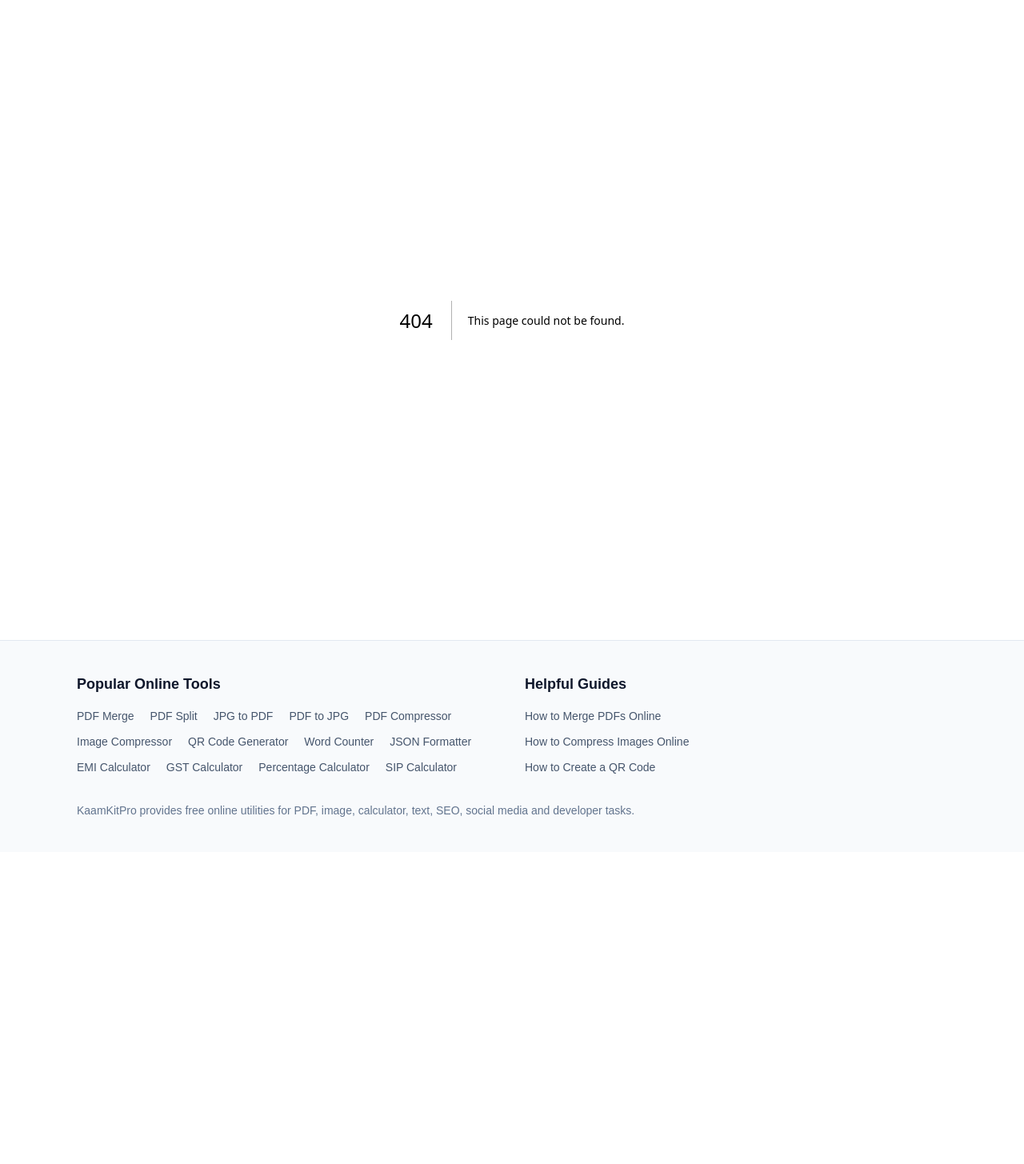
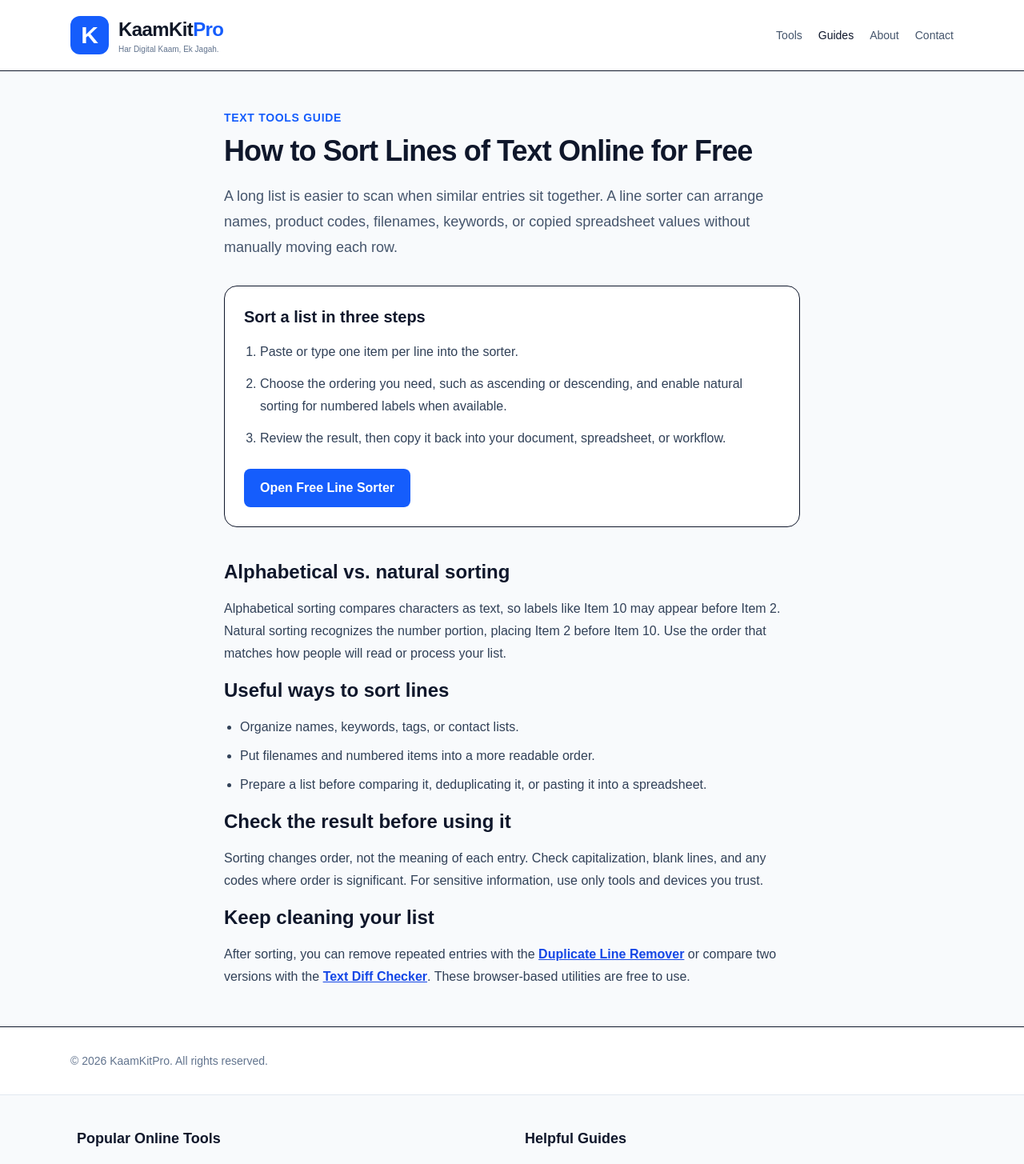
Before and after one commit to WellProSoftware/kaamkitpro, a Next.js app: page /guides/line-sorter in a window 1280 px wide. Before the commit this address had no page. Shown: the top 1455 px of the page at 80% size. Before the commit the page ends 1065 px from the top, so only its background shows below. Built offline with nearby package versions, Linux system fonts and the light colour scheme.

Commit message:
seo: add practical line sorter guide

```diff
--- /dev/null
+++ b/src/app/guides/line-sorter/page.tsx
@@ -0,0 +1,83 @@
+import Link from "next/link";
+import type { Metadata } from "next";
+import BrandLogo from "@/components/BrandLogo";
+
+export const metadata: Metadata = {
+  title: "How to Sort Lines of Text Online for Free",
+  description:
+    "Sort text lines alphabetically or naturally in your browser. Learn how to organize lists, filenames, and spreadsheet data without uploading a file.",
+  alternates: {
+    canonical: "https://kaamkitpro.com/guides/line-sorter",
+  },
+};
+
+export default function LineSorterGuidePage() {
+  return (
+    <main className="min-h-screen bg-slate-50 text-slate-900">
+      <header className="border-b bg-white">
+        <div className="mx-auto flex max-w-6xl items-center justify-between px-6 py-5">
+          <BrandLogo />
+          <nav className="flex gap-5 text-sm font-medium text-slate-600">
+            <Link href="/" className="hover:text-slate-900">Tools</Link>
+            <Link href="/guides" className="text-slate-900">Guides</Link>
+            <Link href="/about" className="hover:text-slate-900">About</Link>
+            <Link href="/contact" className="hover:text-slate-900">Contact</Link>
+          </nav>
+        </div>
+      </header>
+
+      <article className="mx-auto max-w-3xl px-6 py-12">
+        <p className="text-sm font-semibold uppercase tracking-wider text-blue-600">Text Tools Guide</p>
+        <h1 className="mt-3 text-4xl font-bold tracking-tight">How to Sort Lines of Text Online for Free</h1>
+        <p className="mt-5 text-lg leading-8 text-slate-600">
+          A long list is easier to scan when similar entries sit together. A line sorter can arrange names,
+          product codes, filenames, keywords, or copied spreadsheet values without manually moving each row.
+        </p>
+
+        <div className="mt-8 rounded-2xl border bg-white p-6">
+          <h2 className="text-xl font-bold">Sort a list in three steps</h2>
+          <ol className="mt-4 list-decimal space-y-3 pl-5 leading-7 text-slate-700">
+            <li>Paste or type one item per line into the sorter.</li>
+            <li>Choose the ordering you need, such as ascending or descending, and enable natural sorting for numbered labels when available.</li>
+            <li>Review the result, then copy it back into your document, spreadsheet, or workflow.</li>
+          </ol>
+          <Link href="/tools/line-sorter" className="mt-6 inline-block rounded-lg bg-blue-600 px-5 py-3 font-semibold text-white hover:bg-blue-700">
+            Open Free Line Sorter
+          </Link>
+        </div>
+
+        <section className="mt-10 space-y-4">
+          <h2 className="text-2xl font-bold">Alphabetical vs. natural sorting</h2>
+          <p className="leading-7 text-slate-700">
+            Alphabetical sorting compares characters as text, so labels like Item 10 may appear before Item 2.
+            Natural sorting recognizes the number portion, placing Item 2 before Item 10. Use the order that matches
+            how people will read or process your list.
+          </p>
+          <h2 className="text-2xl font-bold">Useful ways to sort lines</h2>
+          <ul className="list-disc space-y-2 pl-5 leading-7 text-slate-700">
+            <li>Organize names, keywords, tags, or contact lists.</li>
+            <li>Put filenames and numbered items into a more readable order.</li>
+            <li>Prepare a list before comparing it, deduplicating it, or pasting it into a spreadsheet.</li>
+          </ul>
+          <h2 className="text-2xl font-bold">Check the result before using it</h2>
+          <p className="leading-7 text-slate-700">
+            Sorting changes order, not the meaning of each entry. Check capitalization, blank lines, and any codes
+            where order is significant. For sensitive information, use only tools and devices you trust.
+          </p>
+          <h2 className="text-2xl font-bold">Keep cleaning your list</h2>
+          <p className="leading-7 text-slate-700">
+            After sorting, you can remove repeated entries with the{" "}
+            <Link href="/tools/remove-duplicate-lines" className="font-semibold text-blue-700 underline">Duplicate Line Remover</Link>
+            {" "}or compare two versions with the{" "}
+            <Link href="/tools/text-diff-checker" className="font-semibold text-blue-700 underline">Text Diff Checker</Link>.
+            {" "}These browser-based utilities are free to use.
+          </p>
+        </section>
+      </article>
+
+      <footer className="border-t bg-white">
+        <div className="mx-auto max-w-6xl px-6 py-8 text-sm text-slate-500">© 2026 KaamKitPro. All rights reserved.</div>
+      </footer>
+    </main>
+  );
+}
```
